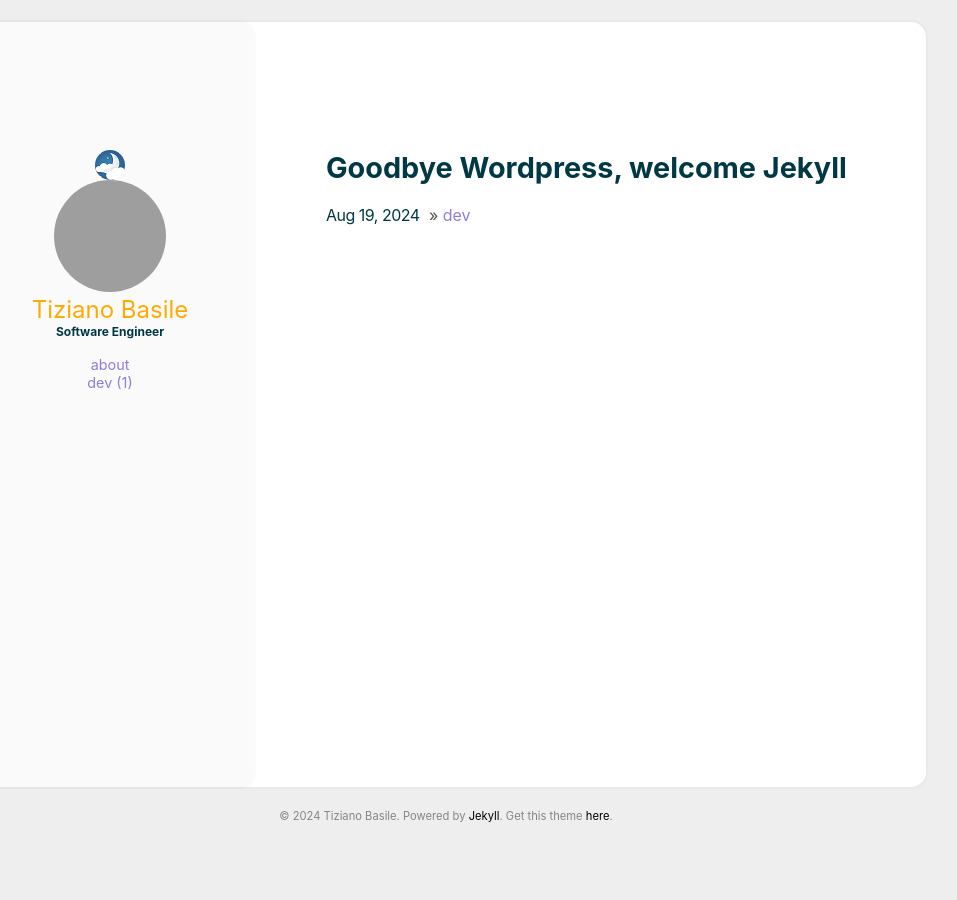
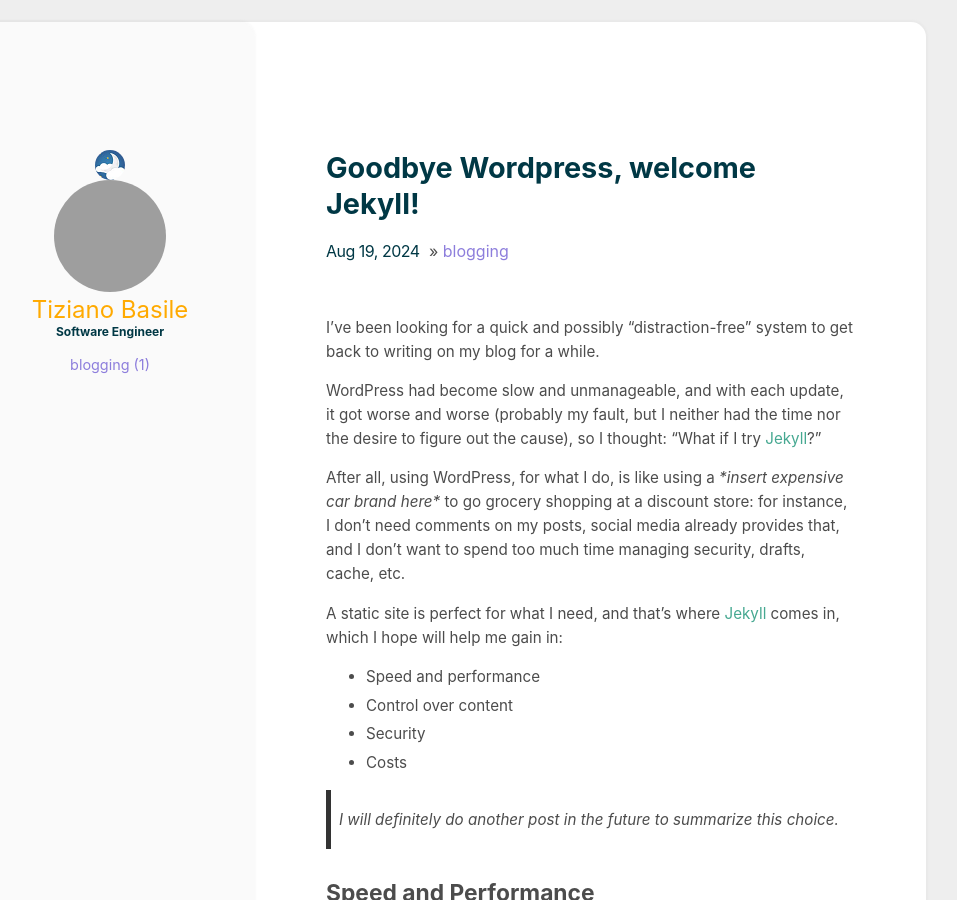
Before and after one commit to basteez/basteez.github.io, a Jekyll site: the page built from _posts/2024-08-19-welcome-jekyll.md, in a window 1280 px wide and 900 px high. Shown: the whole window, without its empty margins (194-1151 px from the left). Built offline with Jekyll 4.4.1, drawn with Linux system fonts in a browser that asks for light colours; some of the changed text lies outside the part shown; grey boxes are pictures that could not be loaded.

Commit message:
first post

```diff
--- a/_config.yml
+++ b/_config.yml
@@ -1,10 +1,8 @@
 
-title: bstz.it #Your awesome title
+title: Tiziano Basile | Software Engineer #Your awesome title
 email: tiz.basile@gmail.com
 description: > # this means to ignore newlines until "baseurl"
-  Write an awesome description for your new site here. You can edit this
-  line in _config.yml. It will appear in your document head meta (for
-  Google search results) and in your feed.xml site description.
+  Tiziano Basile's personal blog
 
 baseurl: "" # the subpath of the site
 url: "basteez.github.io" # the base hostname & protocol for your site
@@ -24,7 +22,7 @@
   pic: /assets/img/avatar.jpeg
   picAlt: "Tiziano Basile"
   job: Software Engineer
-  aboutme: true # comment this out if you don't need the 'about' page.
+  #aboutme: true # comment this out if you don't need the 'about' page.
 
 exclude:
   - README.md
--- a/_posts/2024-08-19-welcome-jekyll.md
+++ b/_posts/2024-08-19-welcome-jekyll.md
@@ -1,6 +1,44 @@
 ---
-title: Goodbye Wordpress, welcome Jekyll
+title: Goodbye Wordpress, welcome Jekyll!
 categories:
-  - dev
+  - blogging
 comments: true
 ---
+I've been looking for a quick and possibly "distraction-free" system to get back to writing on my blog for a while.
+
+WordPress had become slow and unmanageable, and with each update, it got worse and worse (probably my fault, but I neither had the time nor the desire to figure out the cause), so I thought: "What if I try [Jekyll](https://jekyllrb.com/)?"
+
+After all, using WordPress, for what I do, is like using a _*insert expensive car brand here*_ to go grocery shopping at a discount store: for instance, I don't need comments on my posts, social media already provides that, and I don't want to spend too much time managing security, drafts, cache, etc.
+
+A static site is perfect for what I need, and that's where [Jekyll](https://jekyllrb.com/) comes in, which I hope will help me gain in:
+
+- Speed and performance
+- Control over content
+- Security
+- Costs
+
+> I will definitely do another post in the future to summarize this choice.
+
+## Speed and Performance
+
+Even if you try to keep things minimal, with WordPress you still have to add plugins to manage certain aspects, like cache and SEO, and each plugin you add tends to slow down the platform a bit.
+
+Additionally, I'm not sure if it's an issue with my hosting, Cloudflare, or who knows what, but lately I noticed that my WordPress blog was taking up to 20 seconds to load a simple page, despite having cache and Cloudflare's CDN.
+
+[Jekyll](https://jekyllrb.com/), on the other hand, generates static content, which means no database, no processes running at page load, and no backend queries. You open the page, and it's served to you as static content.
+
+## Control over Content
+
+Sure, WordPress is powerful and flexible, but after a while, I noticed I was spending more time managing WordPress itself than creating content, and that’s not good.
+
+With [Jekyll](https://jekyllrb.com/), I just have to write markdown files to publish on GitHub Pages—nothing more, nothing less.
+
+By the way, I found a way to integrate [Obsidian](https://obsidian.md/) with templates and daily notes, so I can automatically create a markdown template for the day's post and start from there without having to copy and paste common parts from other files. It couldn’t be more convenient...
+
+## Security and Costs
+
+As mentioned earlier, I no longer need a backend or a database, which automatically improves security and reduces costs.
+
+---
+
+In conclusion, switching from WordPress to [Jekyll](https://jekyllrb.com/) was a decision driven by my need for speed, control, security, and simplicity. WordPress remains an excellent platform for many, but for someone like me who seeks a lighter, more minimalist approach to blogging, [Jekyll](https://jekyllrb.com/) looks like a perfect solution.
--- a/aboutme.html
+++ b/aboutme.html
@@ -7,7 +7,7 @@
         <p>
             If you don't need 'about' page, edit the _config.yml to comment out the code.
             <br><br>
-            <img src="assets/img/avatar.jpeg">
+            <img class="header_circle" src="assets/img/avatar.jpeg">
         </p>
     </div>
 </section>
--- /dev/null
+++ b/categories/blogging.html
@@ -0,0 +1,6 @@
+---
+layout: page
+type: blogging
+---
+
+{% include archive.html %}
```
Also changed, not shown: .obsidian/workspace.json.
